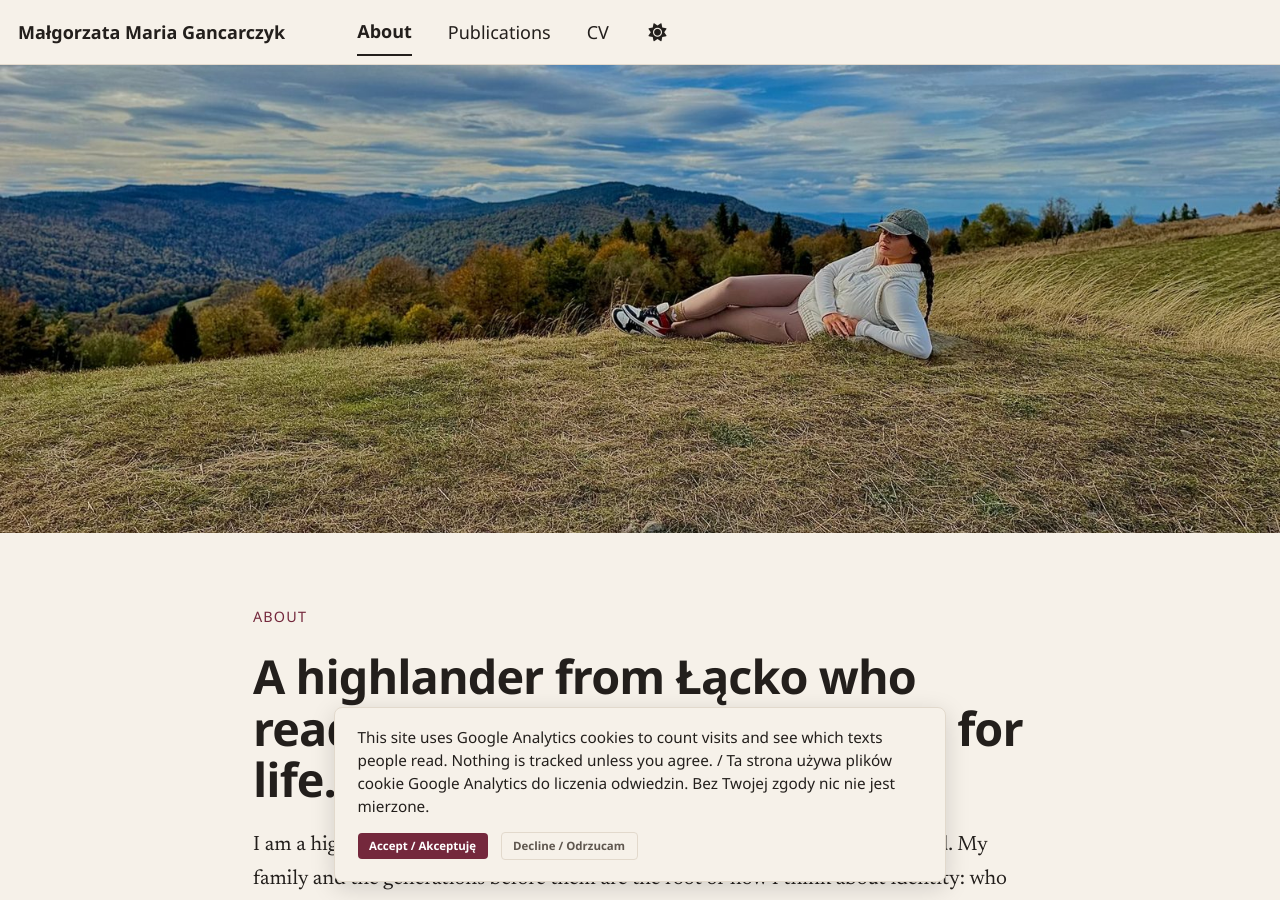
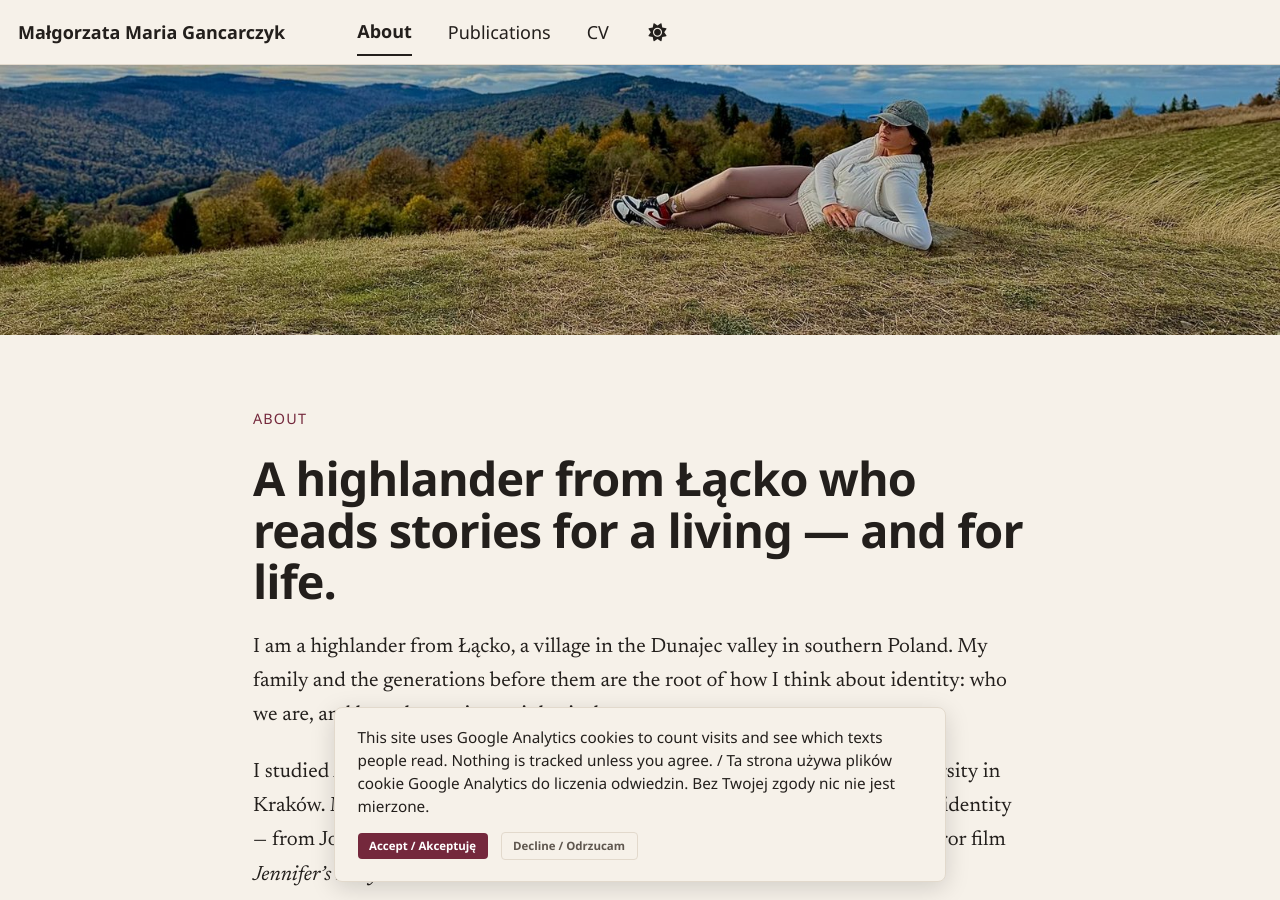
Before and after one commit to malgorzatagancarczyk/malgorzatagancarczyk.github.io, a Jekyll site: the page built from _pages/about.md, in a window 1280 px wide and 900 px high. Built offline with Jekyll 4.4.1, drawn with Linux system fonts in a browser that asks for light colours; some web fonts are replaced; a style sheet for code colours, icons or effects is not loaded.

Commit message:
Update main.scss

```diff
--- a/assets/css/main.scss
+++ b/assets/css/main.scss
@@ -114,3 +114,6 @@ body { margin-bottom: 0 !important; padding-bottom: 0 !important; }
 .page__footer-copyright { font-family: var(--dl-display); font-size: .8rem; color: var(--global-text-color-light); }
 .page__footer-copyright a { color: var(--global-text-color-light); text-decoration: none; }
 .page__footer-copyright a:hover { color: var(--global-base-color); }
+
+/* Slimmer About banner (~30% of the screen) */
+.dl-banner { height: 30vh; min-height: 13rem; max-height: 22rem; object-position: 65% 55%; }
```
